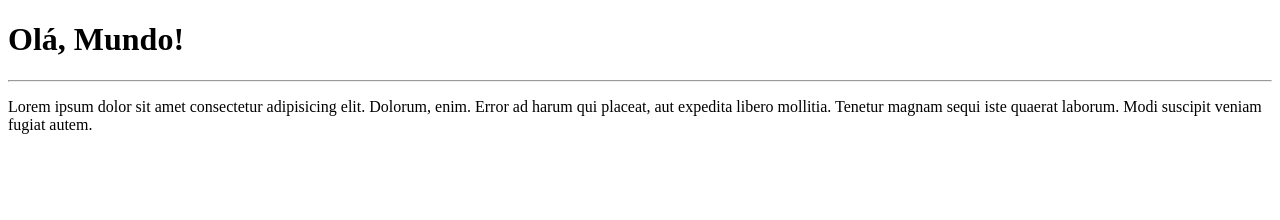
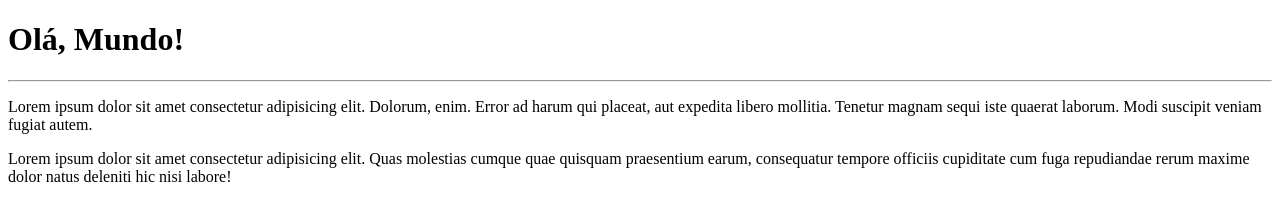
Before and after one commit to alexbke/Ola-Mundo, a plain HTML site: page site-exemplo/index.html in a window 1280 px wide. Drawn offline with Linux system fonts and the light colour scheme.

Commit message:
Adicionado Paragrafo

```diff
--- a/site-exemplo/index.html
+++ b/site-exemplo/index.html
@@ -10,5 +10,6 @@
     <h1>Olá, Mundo!</h1>
     <hr>
     <p>Lorem ipsum dolor sit amet consectetur adipisicing elit. Dolorum, enim. Error ad harum qui placeat, aut expedita libero mollitia. Tenetur magnam sequi iste quaerat laborum. Modi suscipit veniam fugiat autem.</p>
+    <p>Lorem ipsum dolor sit amet consectetur adipisicing elit. Quas molestias cumque quae quisquam praesentium earum, consequatur tempore officiis cupiditate cum fuga repudiandae rerum maxime dolor natus deleniti hic nisi labore!</p>
 </body>
 </html>
```
